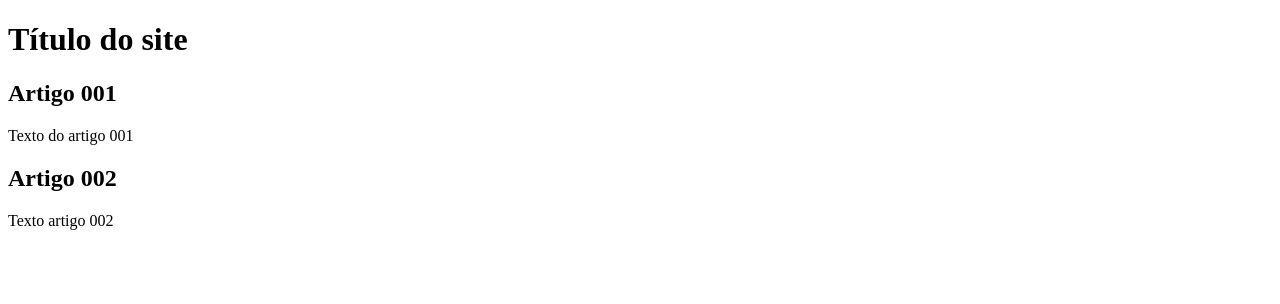
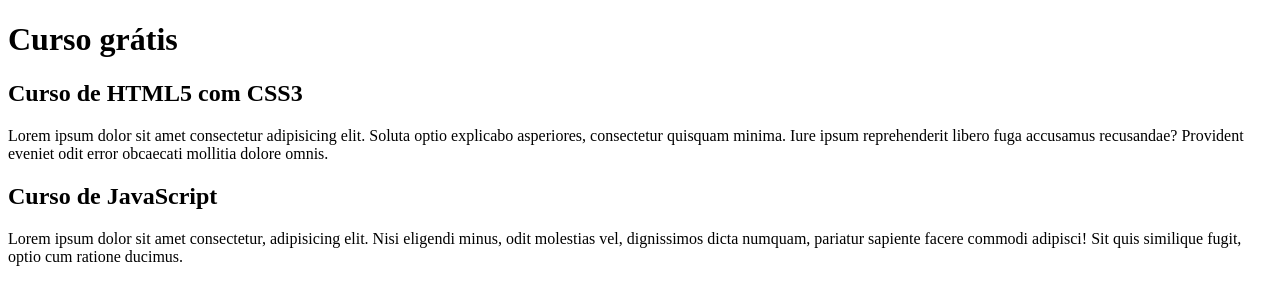
Before and after one commit to Mullerz13/aprendendo-github, a plain HTML site: page index.html in a window 1280 px wide. Drawn offline with Linux system fonts and the light colour scheme.

Commit message:
Update index.html

```diff
--- a/index.html
+++ b/index.html
@@ -8,15 +8,15 @@
 <body>
     <main>
         <header>
-            <h1>Título do site</h1>
+            <h1>Curso grátis</h1>
         </header>
         <article>
-            <h2>Artigo 001</h2>
-            <p>Texto do artigo 001</p>
+            <h2>Curso de HTML5 com CSS3</h2>
+            <p>Lorem ipsum dolor sit amet consectetur adipisicing elit. Soluta optio explicabo asperiores, consectetur quisquam minima. Iure ipsum reprehenderit libero fuga accusamus recusandae? Provident eveniet odit error obcaecati mollitia dolore omnis.</p>
         </article>
         <article>
-            <h2>Artigo 002</h2>
-            <p>Texto artigo 002</p>
+            <h2>Curso de JavaScript</h2>
+            <p>Lorem ipsum dolor sit amet consectetur, adipisicing elit. Nisi eligendi minus, odit molestias vel, dignissimos dicta numquam, pariatur sapiente facere commodi adipisci! Sit quis similique fugit, optio cum ratione ducimus.</p>
         </article>
     </main>
 </body>
```
